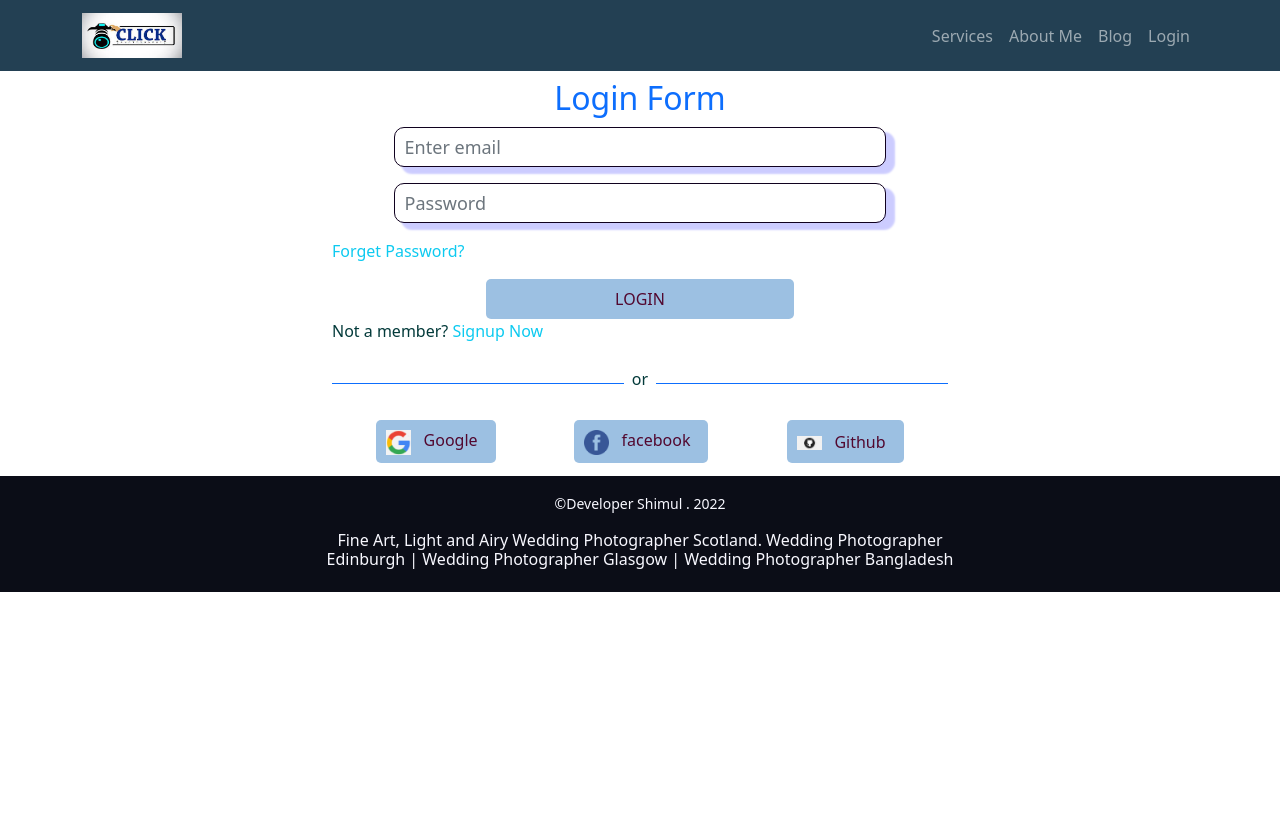
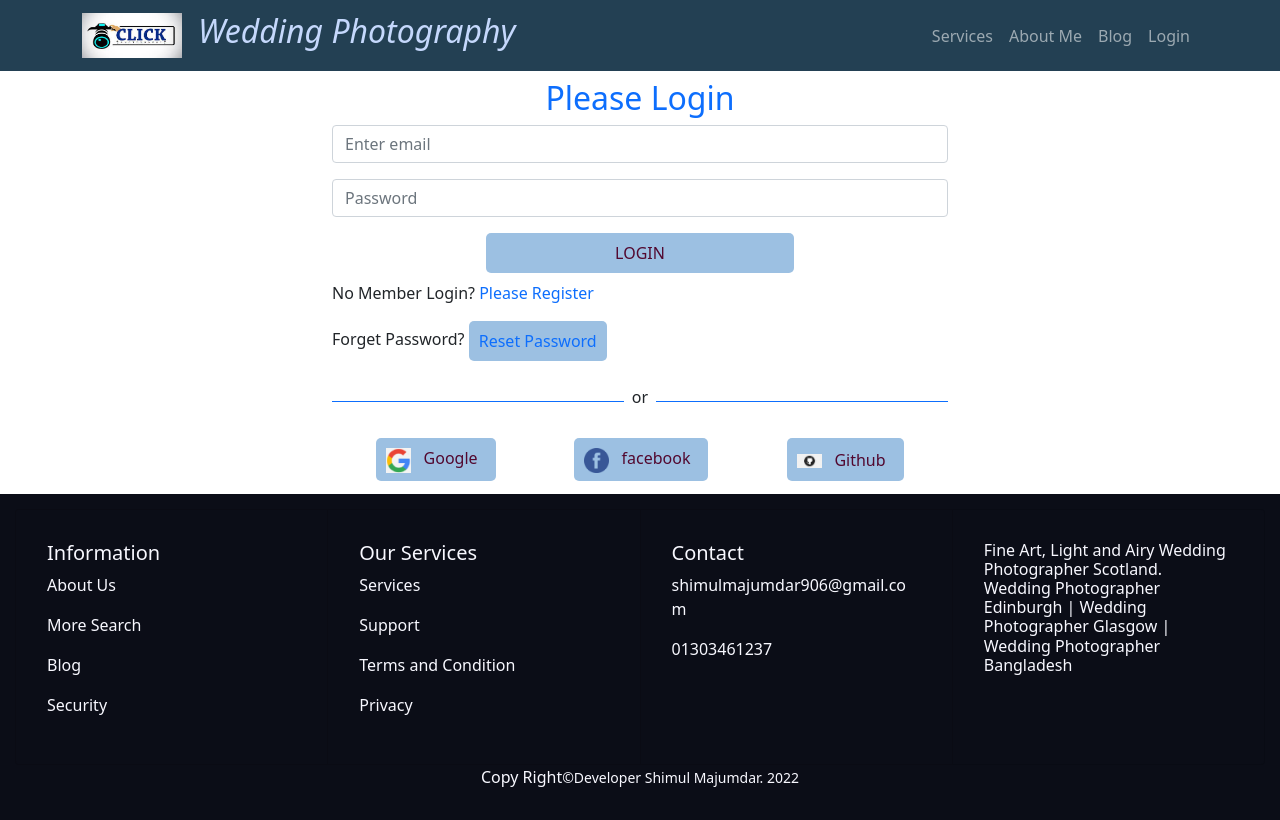
Before and after one commit to Shimulmajumdarshuvo/weeding-photography-projects, a React (Create React App) app: page /login in a window 1280 px wide. Built offline with nearby package versions, Linux system fonts and the light colour scheme; no server answers.

Commit message:
login form updated

```diff
--- /dev/null
+++ b/src/Pages/Blog/Blog.css
@@ -0,0 +1,8 @@
+.question-part {
+    border: 1px solid darkgray;
+    border-radius: 10px;
+    margin: 10px 0;
+    padding: 20px;
+    color: rgb(1, 4, 46);
+    background-color: rgb(240, 249, 250);
+}
--- a/src/Pages/Blog/Blog.js
+++ b/src/Pages/Blog/Blog.js
@@ -1,10 +1,12 @@
 import React from 'react';
+import './Blog.css'
 
 const Blog = () => {
     return (
-        <div>
-            <h2>Question Part</h2>
-            <div>
+        <div className='container'>
+            <h2 className='text-center text-info'>Question Part</h2>
+            <div className='question-part'>
+                <div >
                     <h4>Difference between authorization and authentication?</h4>
                     <p>Simply put, authentication is the process of verifying
                         who someone is, whereas authorization is the process
@@ -32,6 +34,7 @@ const Blog = () => {
                         Predictions.
                         Cloud Messaging.</p>
                 </div>
+            </div>
 
 
         </div >
--- a/src/Pages/Login/Login/Login.js
+++ b/src/Pages/Login/Login/Login.js
@@ -5,7 +5,7 @@ import { useSendPasswordResetEmail, useSignInWithEmailAndPassword } from 'react-
 import { Link, useLocation, useNavigate } from 'react-router-dom';
 import auth from '../../../firebase.init';
 import SocialLogin from '../SocialLogin/SocialLogin';
-import './Login.css'
+import './Login.css';
 
 const Login = () => {
     const emailRef = useRef('');
@@ -15,26 +15,27 @@ const Login = () => {
 
     let from = location.state?.from?.pathname || "/";
     let errorElement;
-
     const [
         signInWithEmailAndPassword,
         user,
         loading,
         error,
     ] = useSignInWithEmailAndPassword(auth);
-    const [sendPasswordResetEmail] = useSendPasswordResetEmail(auth);
+
+    const [sendPasswordResetEmail, sending] = useSendPasswordResetEmail(auth);
+
+    if (loading || sending) {
+        return
+    }
 
     if (user) {
         navigate(from, { replace: true });
     }
 
     if (error) {
+        errorElement = <p className='text-danger'>Error: {error?.message}</p>
+    }
 
-        errorElement =
-            <p className='text-danger'>Error: {error?.message} </p>
-
-
-    }
     const handleSubmit = event => {
         event.preventDefault();
         const email = emailRef.current.value;
@@ -49,34 +50,34 @@ const Login = () => {
 
     const resetPassword = async () => {
         const email = emailRef.current.value;
-        await sendPasswordResetEmail(email);
-        alert('Sent email')
+        if (email) {
+            await sendPasswordResetEmail(email);
+            alert('Sent email');
+        }
+        else {
+            alert('please enter your email address');
+        }
+    }
 
-    }
     return (
-        <div className='container w-50 mx-auto register-form'>
-            <h2 className='text-primary text-center mt-2'>Login Form</h2>
+        <div className='container w-50 mx-auto'>
+            <h2 className='text-primary text-center mt-2'>Please Login</h2>
             <Form onSubmit={handleSubmit}>
                 <Form.Group className="mb-3" controlId="formBasicEmail">
-
                     <Form.Control ref={emailRef} type="email" placeholder="Enter email" required />
-
                 </Form.Group>
-
                 <Form.Group className="mb-3" controlId="formBasicPassword">
-
                     <Form.Control ref={passwordRef} type="password" placeholder="Password" required />
                 </Form.Group>
-                <p> <Link to="/register" className='text-info pe-auto text-decoration-none' onClick={resetPassword}>Forget Password?</Link> </p>
-
-                <Button variant="primary w-50 mx-auto d-block" type="submit">
+                <Button variant="primary w-50 mx-auto d-block mb-2" type="submit">
                     LOGIN
                 </Button>
             </Form>
             {errorElement}
-            <p>Not a member? <Link to="/register" className='text-info pe-auto text-decoration-none' onClick={navigateRegister}>Signup Now</Link> </p>
+            <p>No Member Login? <Link to="/register" className='text-primary pe-auto text-decoration-none' onClick={navigateRegister}>Please Register</Link> </p>
+            <p>Forget Password? <button className='btn btn-link text-primary pe-auto text-decoration-none' onClick={resetPassword}>Reset Password</button> </p>
+            <SocialLogin></SocialLogin>
 
-            <SocialLogin></SocialLogin>
         </div>
     );
 };
--- a/src/Pages/Login/Register/Register.js
+++ b/src/Pages/Login/Register/Register.js
@@ -25,6 +25,7 @@ const Register = () => {
 
     const handleRegister = event => {
         event.preventDefault();
+        console.log("react");
         const name = event.target.name.value;
         const email = event.target.email.value;
         const password = event.target.password.value;
@@ -41,7 +42,7 @@ const Register = () => {
                 <input type="email" name="email" id="" placeholder='Email Address' required />
 
                 <input type="password" name="password" id="" placeholder='Password' required />
-                <input className='mx-auto btn btn-primary w-50' type="submit w-50 " value="Register" />
+                <input className='mx-auto btn btn-primary w-50' type="submit" value="Register" />
             </form>
             <p>Already have an account? <Link to="/login" className='text-danger pe-auto text-decoration-none' onClick={navigateLogin}>Please Login</Link> </p>
             <SocialLogin></SocialLogin>
--- a/src/Pages/Shared/Footer/Footer.css
+++ b/src/Pages/Shared/Footer/Footer.css
@@ -1,6 +1,6 @@
 .footer {
     background-color: #0B0D17;
     color: ghostwhite;
-    text-align: center;
-    padding: 15px 0;
+
+    padding: 15px;
 }
--- a/src/Pages/Shared/Footer/Footer.js
+++ b/src/Pages/Shared/Footer/Footer.js
@@ -1,21 +1,67 @@
 import React from 'react';
+import { Card, CardGroup } from 'react-bootstrap';
 import './Footer.css'
 
 const Footer = () => {
     return (
-        <div>
-            <footer className='footer'>
+        <div className='footer'>
 
-                <div><p ><small><span>&copy;</span>
-                    Developer Shimul . {new Date().getUTCFullYear()}</small></p>
-                </div>
-                <div>
-                    <h6>Fine Art, Light and Airy Wedding Photographer Scotland.
-                        Wedding Photographer <br /> Edinburgh | Wedding Photographer
-                        Glasgow | Wedding Photographer Bangladesh</h6>
-                </div>
+            <CardGroup >
+                <Card className='footer'>
 
-            </footer>
+                    <Card.Body>
+
+                        <Card.Text>
+                            <h5>Information</h5>
+                            <p>About Us</p>
+                            <p>More Search</p>
+                            <p>Blog</p>
+                            <p>Security</p>
+                        </Card.Text>
+                    </Card.Body>
+
+                </Card>
+                <Card className='footer'>
+
+                    <Card.Body>
+
+                        <h5>Our Services</h5>
+                        <p>Services</p>
+                        <p>Support</p>
+                        <p>Terms and Condition</p>
+                        <p>Privacy</p>
+                    </Card.Body>
+
+                </Card>
+                <Card className='footer'>
+
+                    <Card.Body >
+
+                        <h5>Contact </h5>
+                        <p>shimulmajumdar906@gmail.com</p>
+                        <p>01303461237</p>
+                    </Card.Body>
+
+                </Card>
+                <Card className='footer'>
+
+                    <Card.Body >
+
+                        <Card.Text>
+                            <h6>Fine Art, Light and Airy Wedding Photographer Scotland.
+                                Wedding Photographer <br /> Edinburgh | Wedding Photographer
+                                Glasgow | Wedding Photographer Bangladesh</h6>
+                        </Card.Text>
+                    </Card.Body>
+
+                </Card>
+            </CardGroup>
+
+            <div className='text-center'><p >Copy Right<small><span>&copy;</span>
+                Developer Shimul Majumdar. {new Date().getUTCFullYear()}</small></p>
+            </div>
+
+
         </div>
     );
 };
--- a/src/Pages/Shared/Header/Header.css
+++ b/src/Pages/Shared/Header/Header.css
@@ -2,3 +2,8 @@
     background-color: #234053;
 
 }
+
+.title {
+    color: rgb(197, 216, 252);
+    font-style: oblique;
+}
--- a/src/Pages/Shared/Header/Header.js
+++ b/src/Pages/Shared/Header/Header.js
@@ -19,8 +19,11 @@ const Header = () => {
                 <Container>
                     <Navbar.Brand as={Link} to="/">
                         <img height={45} width={100} src={logo} alt="" />
+
                     </Navbar.Brand>
+                    <h2 className='title'>Wedding Photography</h2>
                     <Navbar.Toggle aria-controls="responsive-navbar-nav" />
+
                     <Navbar.Collapse id="responsive-navbar-nav">
                         <Nav className="me-auto">
                         </Nav>
```
Lines whose indentation alone changed are shown as unchanged.
